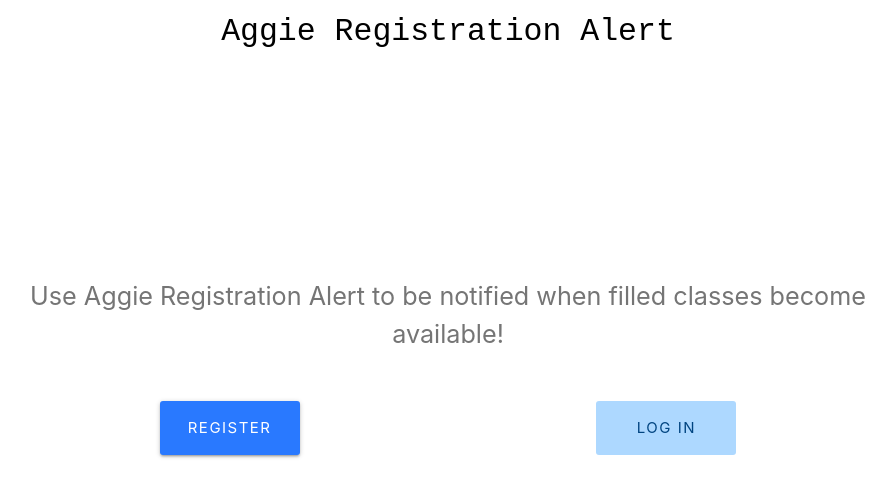
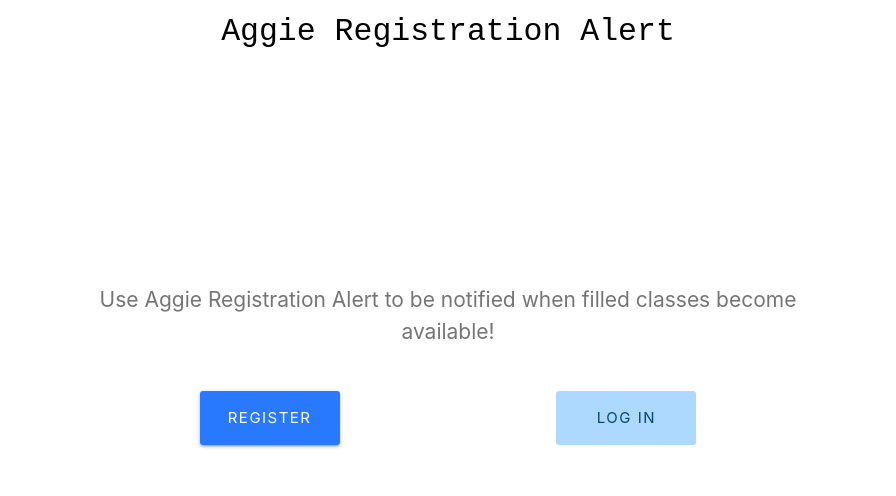
Before and after one commit to aggie-coding-club/Aggie-Registration-Alert, a React (Create React App) app in the folder client/: page / in a window 1280 px wide. Shown: the top 496 px of the page, without its empty margins (192-1088 px from the left). Built offline with nearby package versions, Linux system fonts and the light colour scheme.

Commit message:
decreased font size of blurb

```diff
--- a/client/src/App.css
+++ b/client/src/App.css
@@ -6,6 +6,7 @@
 
 .landingMain {
     height: 75vh;
+    padding: 10vh;
 }
 
 .registerBtn {
@@ -18,7 +19,7 @@
     color: #004480 !important;
     width: 140px;
     border-radius: 3px;
-    letter-spacing: 1.5px
+    letter-spacing: 1.5px;
 }
 
 ::placeholder {
@@ -27,7 +28,7 @@
 
 .blurb {
     color: grey;
-    font-size: 2rem;
+    font-size: 1.4rem !important;
 }
 
 #left {
--- a/client/src/components/layout/Landing.js
+++ b/client/src/components/layout/Landing.js
@@ -7,7 +7,7 @@ class Landing extends Component {
             <div className="landingMain container valign-wrapper">
                 <div className="row">
                     <div className="col s12 center-align">
-                        <p className="flow-text grey-text text-darken-1">
+                        <p className="blurb flow-text grey-text text-darken-1">
                             Use Aggie Registration Alert to be notified when filled classes become available!
                         </p>
                         <br />
```
